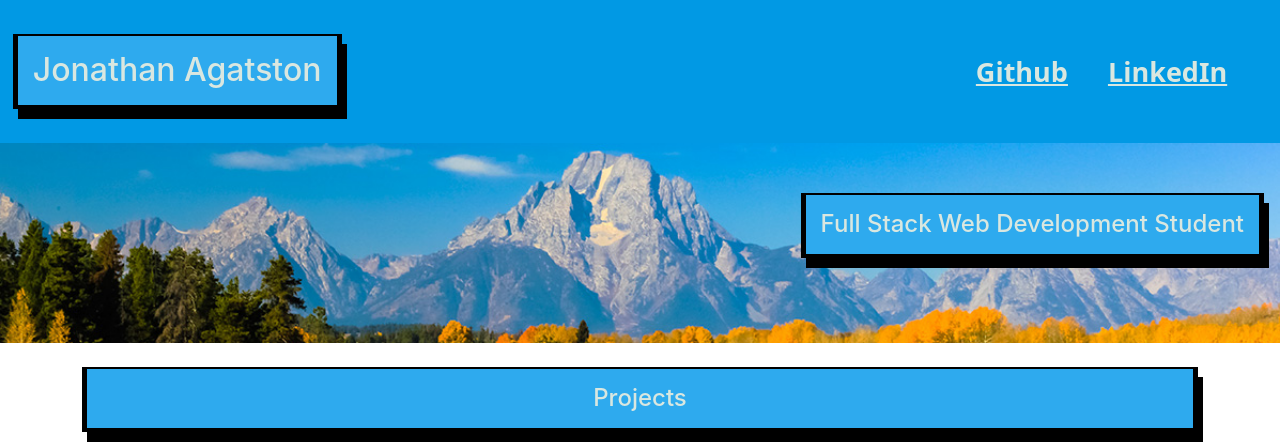
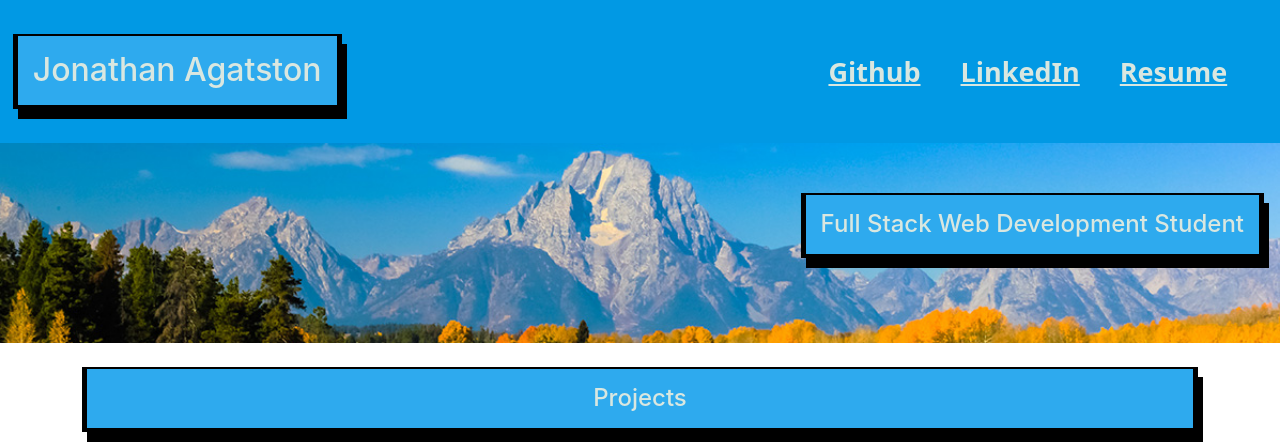
Before and after one commit to jagatston/Updated-Portfolio, a plain HTML site: page index.html in a window 1280 px wide. Shown: the top 444 px of the page. Drawn offline with nearby package versions, Linux system fonts and the light colour scheme.

Commit message:
added resume to portfolio

```diff
--- a/index.html
+++ b/index.html
@@ -23,6 +23,7 @@
         <ul>
           <li><a href="https://github.com/jagatston">Github</a></li>
           <li><a href="https://www.linkedin.com/in/jonathan-agatston-26333520b/">LinkedIn</a></li>
+          <li><a href="https://docs.google.com/document/d/1in-uhr-AzczFXG1ai5ZmtFHo33a74HFB/edit">Resume</a></li>
         </ul>
       </nav>
     </header>
```
